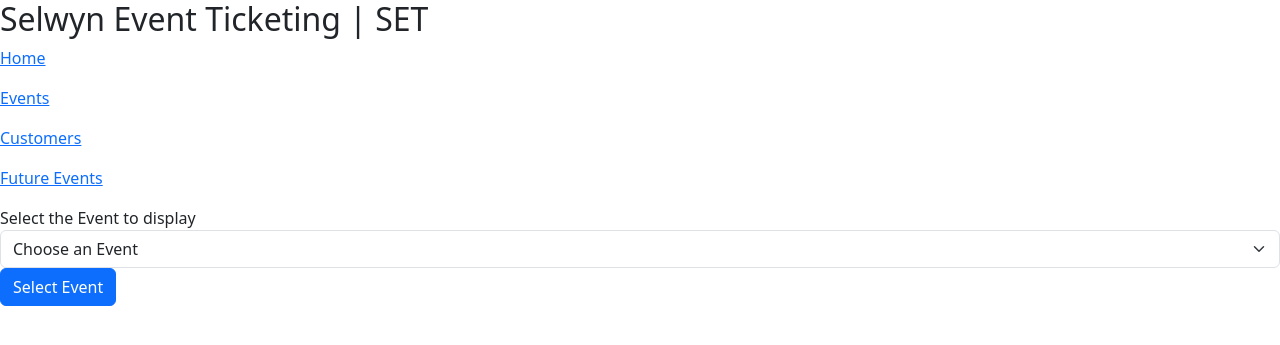
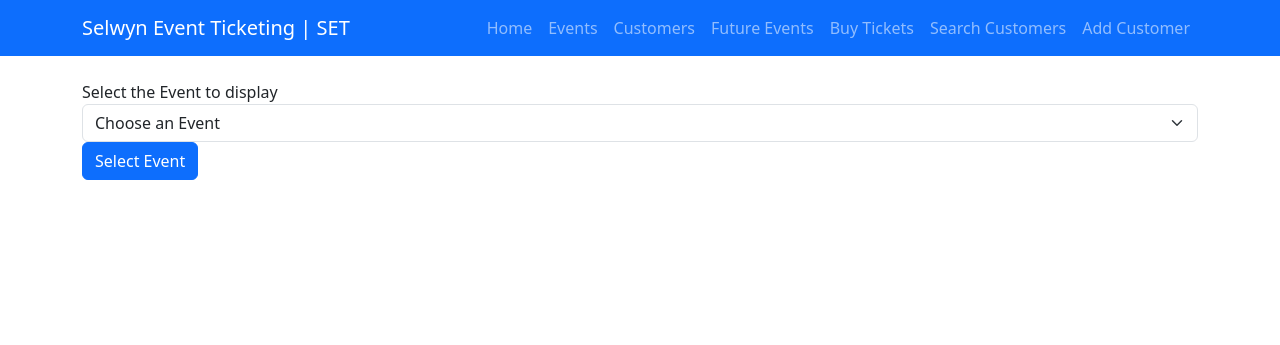
Before and after one commit to Akhil-Krishna/selwyn_ticketing, a Flask app: page /events in a window 1280 px wide. Shown: the top 345 px of the page. Run offline with Flask 3, Linux system fonts and the light colour scheme; data comes from the database, SQL or seed files in the repository; some libraries are stand-ins or nearby versions.

Commit message:
Task 1 and 2

```diff
--- a/app.py
+++ b/app.py
@@ -1,8 +1,4 @@
-from flask import Flask
-from flask import render_template
-from flask import request
-from flask import redirect
-from flask import url_for
+from flask import Flask, render_template, request, redirect, url_for, flash
 from datetime import date, datetime, timedelta
 import MySQLdb
 from MySQLdb.cursors import DictCursor
@@ -34,16 +30,14 @@
 def home():
     return render_template("home.html")
 
-
 @app.route("/events", methods=["GET"])
 def events():
     cursor = getCursor()
     if request.method=="GET":
         # Lists the events
-        qstr = "select event_id, event_name from events;"
+        qstr = "SELECT event_id, event_name FROM events;"
         cursor.execute(qstr)
         events = cursor.fetchall()
-
         return render_template("events.html", events=events)
 
 @app.route("/events/customerlist", methods=["POST"])
--- a/templates/base.html
+++ b/templates/base.html
@@ -8,20 +8,46 @@
   </head>
 
   <body>
-    <nav>
-      <h2>Selwyn Event Ticketing | SET</h2>
-      <p><a href="{{url_for('home')}}">Home</a></p>
-      <p><a href="{{url_for('events')}}">Events</a></p>
-      <p><a href="{{url_for('customers')}}">Customers</a></p>
-      <p><a href="{{url_for('futureevents')}}">Future Events</a></p>
+    <nav class="navbar navbar-expand-lg navbar-dark bg-primary mb-4">
+      <div class="container">
+        <a class="navbar-brand" href="{{url_for('home')}}">Selwyn Event Ticketing | SET</a>
+        <button class="navbar-toggler" type="button" data-bs-toggle="collapse" data-bs-target="#navbarNav">
+          <span class="navbar-toggler-icon"></span>
+        </button>
+        <div class="collapse navbar-collapse" id="navbarNav">
+          <ul class="navbar-nav ms-auto">
+            <li class="nav-item">
+              <a class="nav-link" href="{{url_for('home')}}">Home</a>
+            </li>
+            <li class="nav-item">
+              <a class="nav-link" href="{{url_for('events')}}">Events</a>
+            </li>
+            <li class="nav-item">
+              <a class="nav-link" href="{{url_for('customers')}}">Customers</a>
+            </li>
+            <li class="nav-item">
+              <a class="nav-link" href="{{url_for('futureevents')}}">Future Events</a>
+            </li>
+            <li class="nav-item">
+              <a class="nav-link" href="{{url_for('buytickets')}}">Buy Tickets</a>
+            </li>
+            <li class="nav-item">
+              <a class="nav-link" href="{{url_for('searchcustomer')}}">Search Customers</a>
+            </li>
+            <li class="nav-item">
+              <a class="nav-link" href="{{url_for('addcustomer')}}">Add Customer</a>
+            </li>
+          </ul>
+        </div>
+      </div>
     </nav>
 
-    <section class="content">
-      <header>
+    <section class="content container mb-5">
+      <header class="mb-4">
         {% block header %}{% endblock %}
       </header>
       {% for message in get_flashed_messages() %}
-        <div class="flash">{{ message }}</div>
+        <div class="flash alert alert-info">{{ message }}</div>
       {% endfor %}
       {% block content %}{% endblock %}
     </section>
```
Also changed, not shown: templates/home.html (+21 -8 lines).
